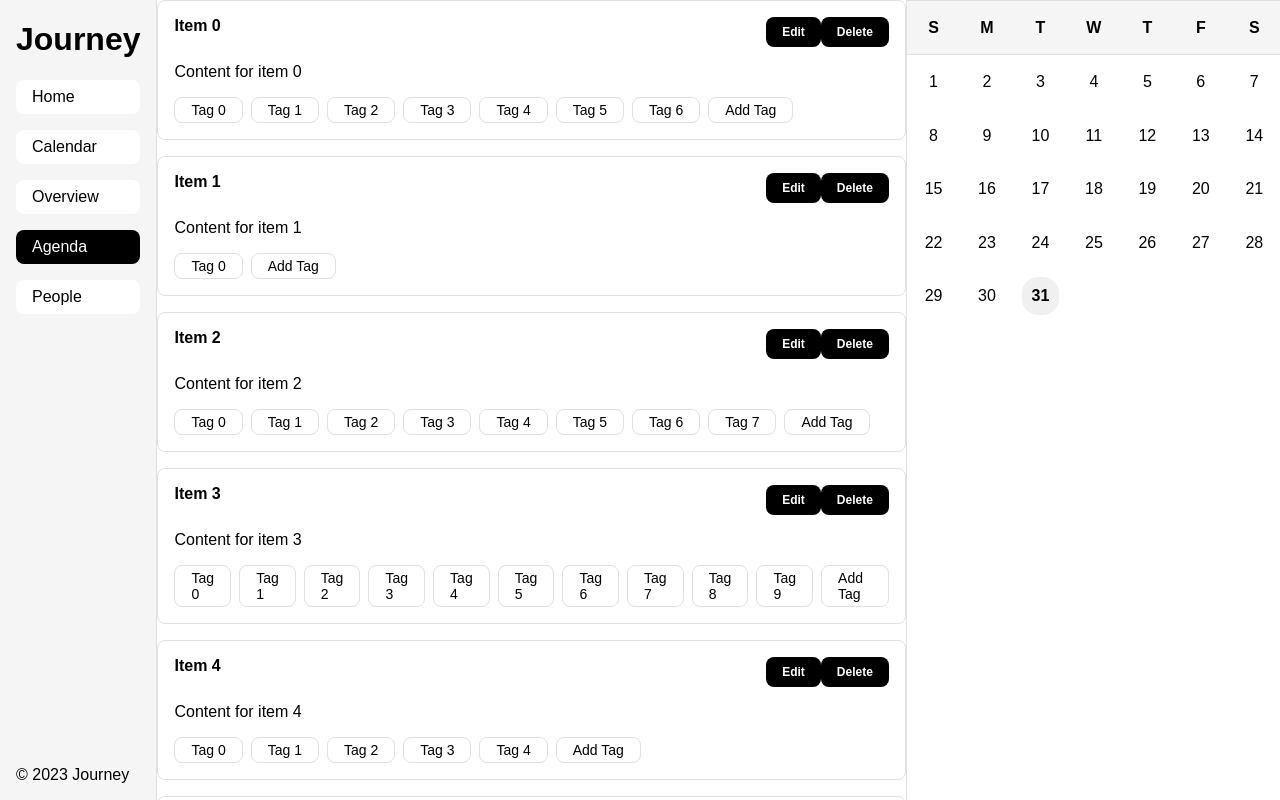
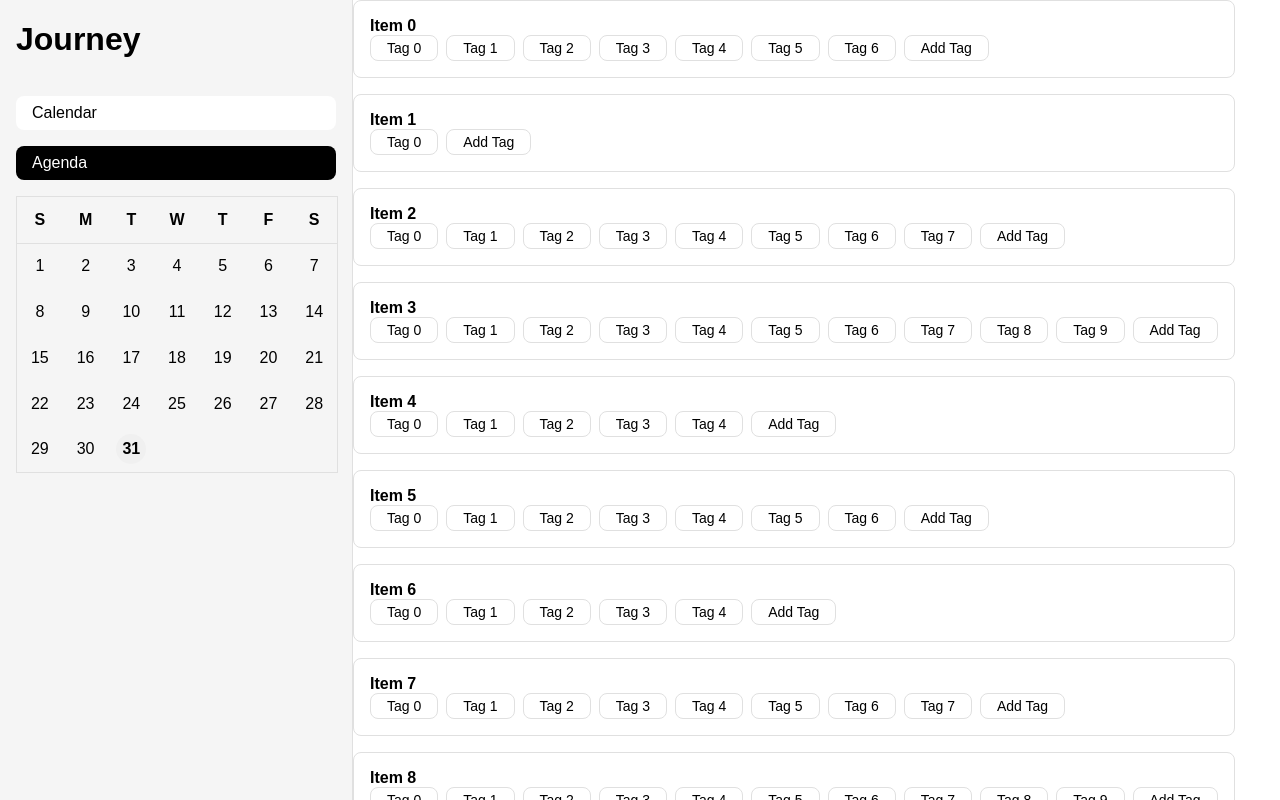
Before and after one commit to minischetti/journey, a Nuxt app in the folder vue/journey/: page /agenda in a window 1280 px wide. Shown: the top 800 px of the page. Built offline with nearby package versions, Linux system fonts and the light colour scheme.

Commit message:
Checkpoint

```diff
--- a/vue/journey/components/AppNav.vue
+++ b/vue/journey/components/AppNav.vue
@@ -5,8 +5,9 @@
             <router-link v-for="item in nav()" :key="item.name" class="nav-item" :class="{ active: router.currentRoute.value.path === item.path }" :to="item.path">
                 {{ item.name }}
             </router-link>
+            <Calendar />
         </div>
-        <AppFooter />
+        <!-- <AppFooter /> -->
     </div>
 </template>
 <script setup lang="ts">
@@ -17,35 +18,25 @@ const currentMonth = () => datefns.format(new Date(), "MMMM");
 
 const nav = () => [
     {
-        name: "Home",
-        path: "/",
-    },
-    {
         name: "Calendar",
         path: "/calendar",
-    },
-    {
-        name: "Overview",
-        path: "/overview",
     },
     {
         name: "Agenda",
         path: "/agenda",
     },
-    {
-        name: "People",
-        path: "/people",
-    },
 ];
 </script>
 <style scoped>
     .container {
-        display: grid;
-        grid-auto-flow: column;
-        grid-template-rows: auto 1fr auto;
+        display: flex;
+        flex-direction: column;
+        gap: 1rem;
+        grid-template-columns: auto 1fr auto;
         background-color: #f5f5f5;
         border-right: 1px solid #e0e0e0;
         padding: 0 1rem;
+        min-width: 25dvw;
     }
     .nav-list {
         display: flex;
--- a/vue/journey/layouts/default.vue
+++ b/vue/journey/layouts/default.vue
@@ -4,10 +4,9 @@
         <slot />
     </div>
 </template>
-<style scoped>
+<style>
     .container {
-        display: grid;
-        grid-template-columns: auto 1fr auto;
-        height: 100vh;
+        display: flex;
+        /* grid-template-columns: auto 1fr auto; */
     }
 </style>
--- a/vue/journey/pages/agenda.vue
+++ b/vue/journey/pages/agenda.vue
@@ -4,14 +4,17 @@
             <div v-for="item in items" :key="item.id" class="item">
                 <div class="flex space-between">
                     <b>{{ item.title }}</b>
-                    <div class="actions">
+                    <!-- <div>
+                        <p>{{ datefns.format(item.date, "MMMM d, yyyy") }}</p>
+                        <p>{{ datefns.format(item.date, "h:mm a") }}</p>
+                    </div> -->
+                    <!-- <div class="actions">
                         <button>Edit</button>
                         <button>Delete</button>
-                    </div>
-                </div>
-                <p>{{ item.content }}</p>
-                <!-- <p>{{ datefns.format(item.date, "MMMM d, yyyy") }}</p> -->
-                <!-- <p>{{ datefns.format(item.date, "h:mm a") }}</p> -->
+                    </div> -->
+
+            </div>
+                <!-- <p>{{ item.content }}</p> -->
                 <div class="tags">
                     <div v-for="tag in item.tags" :key="tag" class="tag">
                         {{ tag }}
@@ -21,7 +24,6 @@
                 </div>
             </div>
         </div>
-        <Calendar/>
     </div>
 </template>
 
@@ -44,6 +46,7 @@
         // lastUpdated: Date;
         // reminder: Date;
         tags: string[];
+        items: Item[];
     }
     const createMockItems = () => {
         const items: Item[] = [];
@@ -58,6 +61,7 @@
                 // reminder: new Date(),
                 // random number of tags between 1 and 10
                 tags: [...Array(Math.floor(Math.random() * 10) + 1).keys()].map((tag) => `Tag ${tag}`),
+                items
             });
         }
         return items;
@@ -75,7 +79,6 @@
 <style scoped>
     .container {
         display: grid;
-        grid-template-columns: 2fr 1fr;
     }
     .items {
         display: grid;
```
